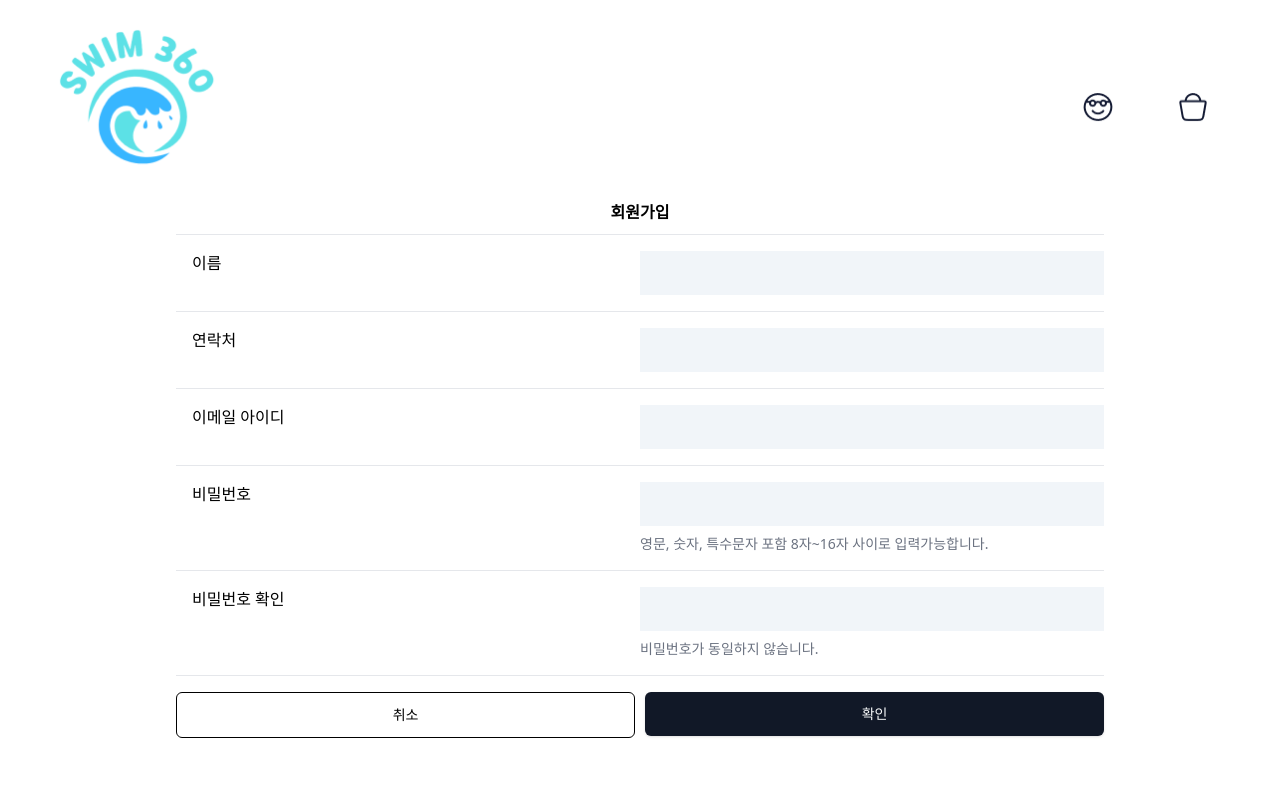
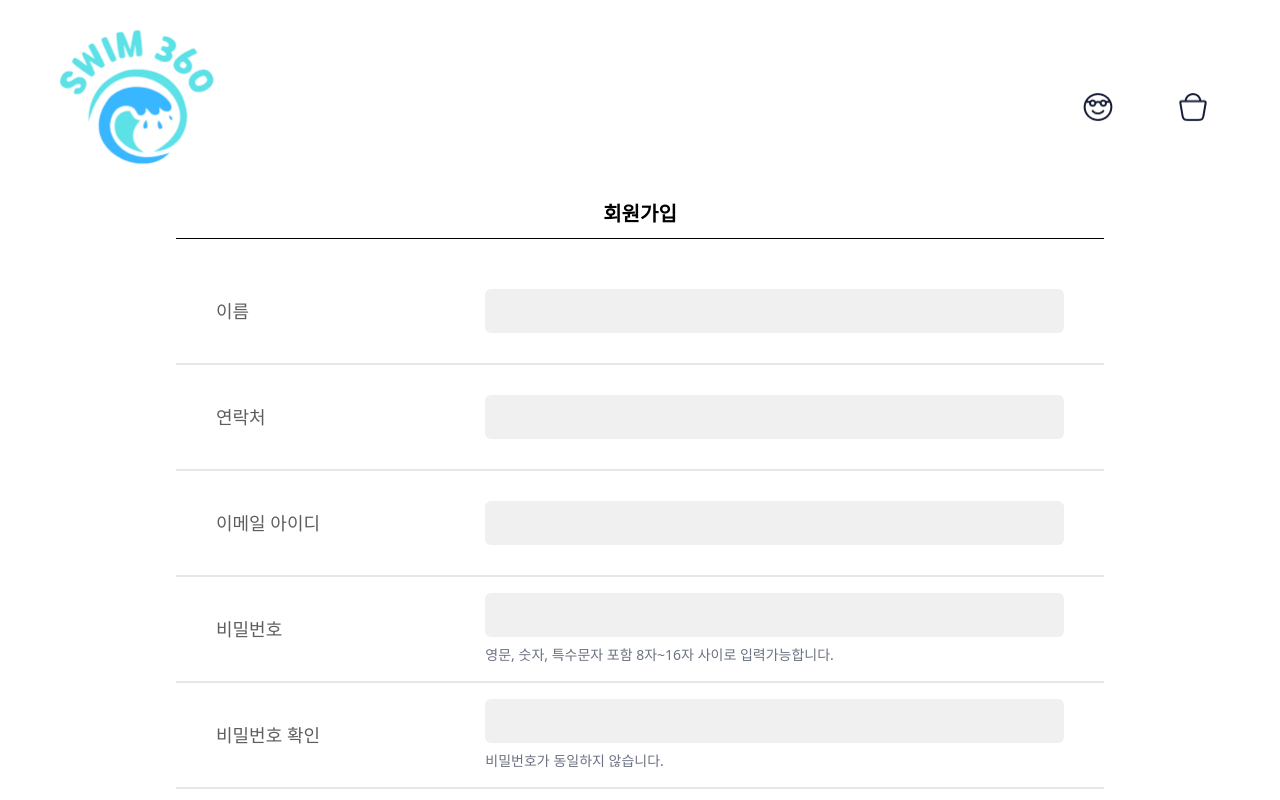
Before and after one commit to ormcamp-fe-3rd/swim360, a React (Vite) app in the folder frontend/: page /join in a window 1280 px wide. Shown: the top 800 px of the page. Built offline with nearby package versions, Linux system fonts and the light colour scheme; no server answers.

Commit message:
design: 회원정보수정, 회원가입 폼 디자인 통일
Co-authored-by: kimjigyun <kimjigyun@users.noreply.github.com>
Co-authored-by: hyebinkimsdf <hyebinkimsdf@users.noreply.github.com>
Co-authored-by: MyungHee Shin <dico659@gmail.com>

```diff
--- a/frontend/src/components/join/InputField.tsx
+++ b/frontend/src/components/join/InputField.tsx
@@ -16,15 +16,17 @@ function InputField({
   helperText,
 }: InputFieldProps) {
   return (
-    <div className="h-22 flex w-full justify-between border-b py-4">
-      <span className="block w-1/2 pl-4">{label}</span>
-      <div className="w-1/2 flex-col">
+    <div className="h-16 flex w-full items-center justify-between py-4">
+      <span className="block w-1/3 px-10 text-lg font-normal text-[#5E5E5E]">
+        {label}
+      </span>
+      <div className="w-2/3 flex-col pr-10">
         <input
           type={type}
           name={name}
           id={id}
           placeholder={placeholder}
-          className="w-full border-none bg-slate-100 py-2.5"
+          className="w-full rounded-md border-none bg-[#F0F0F0] py-2.5"
         />
         {helperText && (
           <span className="mt-2 block text-sm text-gray-500">{helperText}</span>
--- a/frontend/src/components/mypage/UserInfoEditForm.tsx
+++ b/frontend/src/components/mypage/UserInfoEditForm.tsx
@@ -20,6 +20,7 @@ import { getUser } from "@/services/user";
 import { User } from "@/types/users";
 
 import PrimaryButton from "../common/PrimaryButton";
+import CustomButton from "../join/CustomButton";
 
 const formSchema = z.object({
   username: z.string().min(2).max(10),
@@ -236,9 +237,9 @@ const handleAddressSearch = () => {
 
           <div className="mt-10 flex w-full gap-2">
             <Link to="/mypage" className="w-full">
-              <PrimaryButton className="bg-white text-black hover:bg-gray-100">
+              <CustomButton className="bg-white text-black hover:bg-gray-50 border-gray-400">
                 취소
-              </PrimaryButton>
+              </CustomButton>
             </Link>
             <Link to="/mypage" className="w-full">
               {/* TODO: 회원정보 수정 기능 추가 */}
--- a/frontend/src/routes/pages/JoinPage.tsx
+++ b/frontend/src/routes/pages/JoinPage.tsx
@@ -5,16 +5,21 @@ import InputField from "@/components/join/InputField";
 function JoinPage() {
   return (
     <div className="mx-auto w-full max-w-[960px] px-4">
-      <p className="border-b p-2.5 text-center font-bold">회원가입</p>
-      <form action="#">
+      <p className="border-b border-black p-2.5 text-center text-xl font-semibold">
+        회원가입
+      </p>
+      <form action="#" className="my-10 flex flex-col gap-5">
         <InputField label="이름" name="name" id="name" />
+        <div className="border-b-2"></div>
         <InputField label="연락처" name="phonenum" id="phonenum" />
+        <div className="border-b-2"></div>
         <InputField
           type="email"
           label="이메일 아이디"
           name="emailid"
           id="emailid"
         />
+        <div className="border-b-2"></div>
         <InputField
           label="비밀번호"
           name="password"
@@ -22,6 +27,7 @@ function JoinPage() {
           type="password"
           helperText="영문, 숫자, 특수문자 포함 8자~16자 사이로 입력가능합니다."
         />
+        <div className="border-b-2"></div>
         <InputField
           label="비밀번호 확인"
           name="passwordcheck"
@@ -29,9 +35,12 @@ function JoinPage() {
           type="password"
           helperText="비밀번호가 동일하지 않습니다."
         />
+        <div className="border-b-2"></div>
       </form>
-      <div className="mt-4 flex justify-around gap-2.5">
-        <CustomButton className="w-1/2">취소</CustomButton>
+      <div className="mt-20 flex justify-around gap-2.5">
+        <CustomButton className="w-1/2 border-gray-400 hover:bg-gray-50">
+          취소
+        </CustomButton>
         <PrimaryButton className="w-1/2">확인</PrimaryButton>
       </div>
     </div>
```
